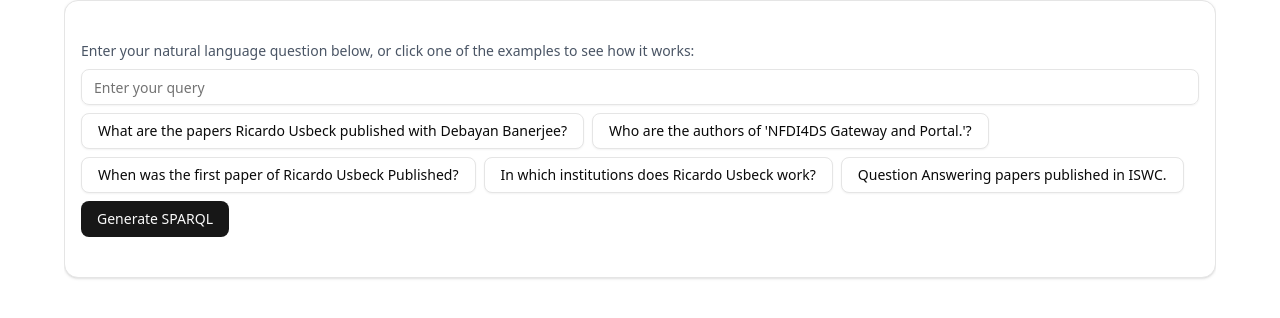
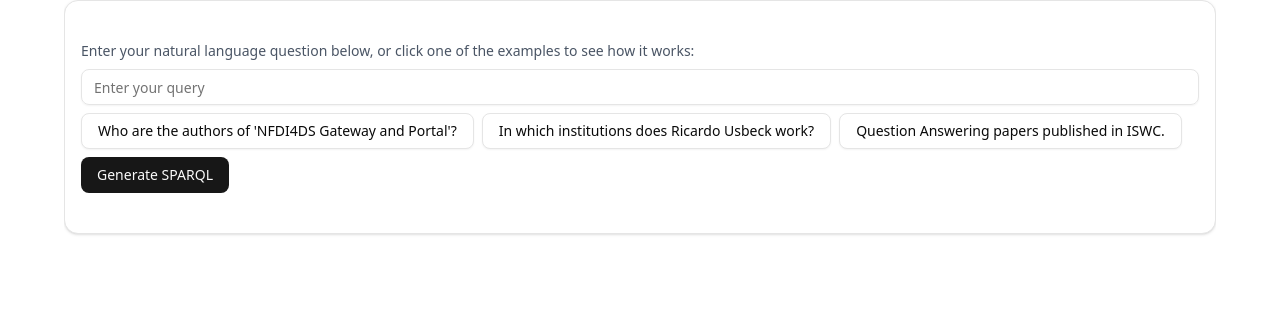
Before and after one commit to semantic-systems/ask-dblp, a Next.js app in the folder dblp-nli-app/: page / in a window 1280 px wide. Shown: the top 318 px of the page. Built offline with nearby package versions, Linux system fonts and the light colour scheme.

Commit message:
update example questions and remove save_chche()

```diff
--- a/dblp-nli-app/app/page.tsx
+++ b/dblp-nli-app/app/page.tsx
@@ -29,9 +29,7 @@ export default function SPARQLQueryApp() {
   const [running, setRunning] = useState(false);
 
   const exampleQuestions = [
-    "What are the papers Ricardo Usbeck published with Debayan Banerjee?",
-    "Who are the authors of 'NFDI4DS Gateway and Portal.'?",
-    "When was the first paper of Ricardo Usbeck Published?",
+    "Who are the authors of 'NFDI4DS Gateway and Portal'?",
     "In which institutions does Ricardo Usbeck work?",
     "Question Answering papers published in ISWC."
   ];
```
Also changed, not shown: 2 other files (tests, documents, lock files or other folders).
